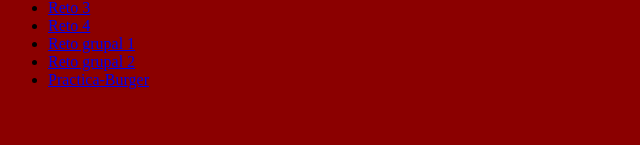
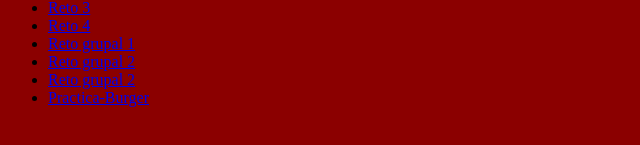
Before and after one commit to edson-cg/prueba1, a plain HTML site: page index.html in a window 1280 px wide. Shown: the part 205-350 px from the top of the page, without its empty margins (0-640 px from the left). Drawn offline with nearby package versions, Linux system fonts and the light colour scheme; files that its build step writes are made by us from their sources.

Commit message:
actualizacion

```diff
--- a/index.html
+++ b/index.html
@@ -42,6 +42,7 @@
         <li><a href="./semana3/reto4/index.html">Reto 4</a></li>
         <li><a href="./semana3/reto5/index.html">Reto grupal 1</a></li>
         <li><a href="./semana4/reto6/index.html">Reto grupal 2</a></li>
+        <li><a href="./semana4/grupal3/index.html">Reto grupal 2</a></li>
         <li><a href="./semana4/burger/menu.html">Practica-Burger</a></li>
     </ul>
     </header>
```
